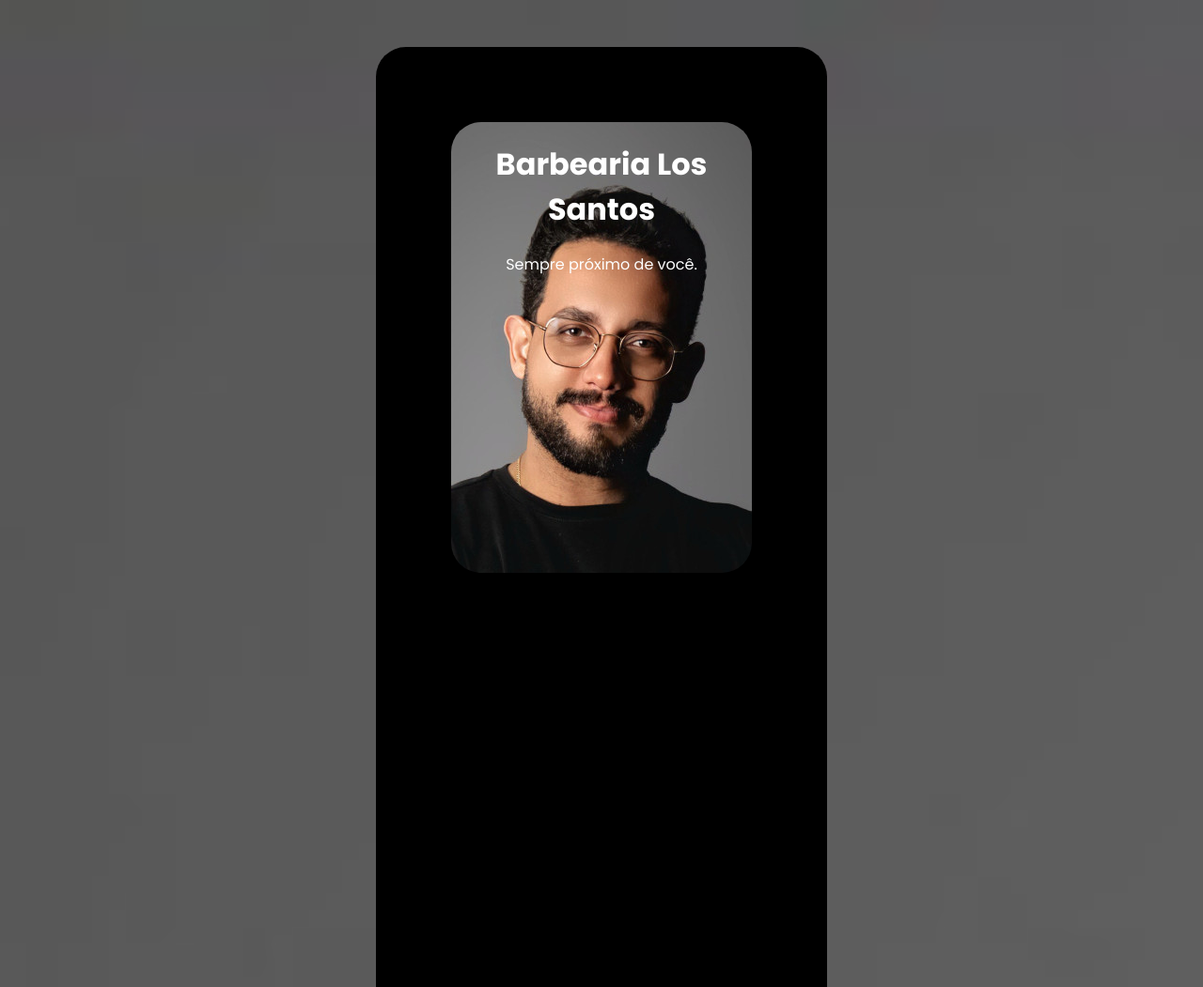
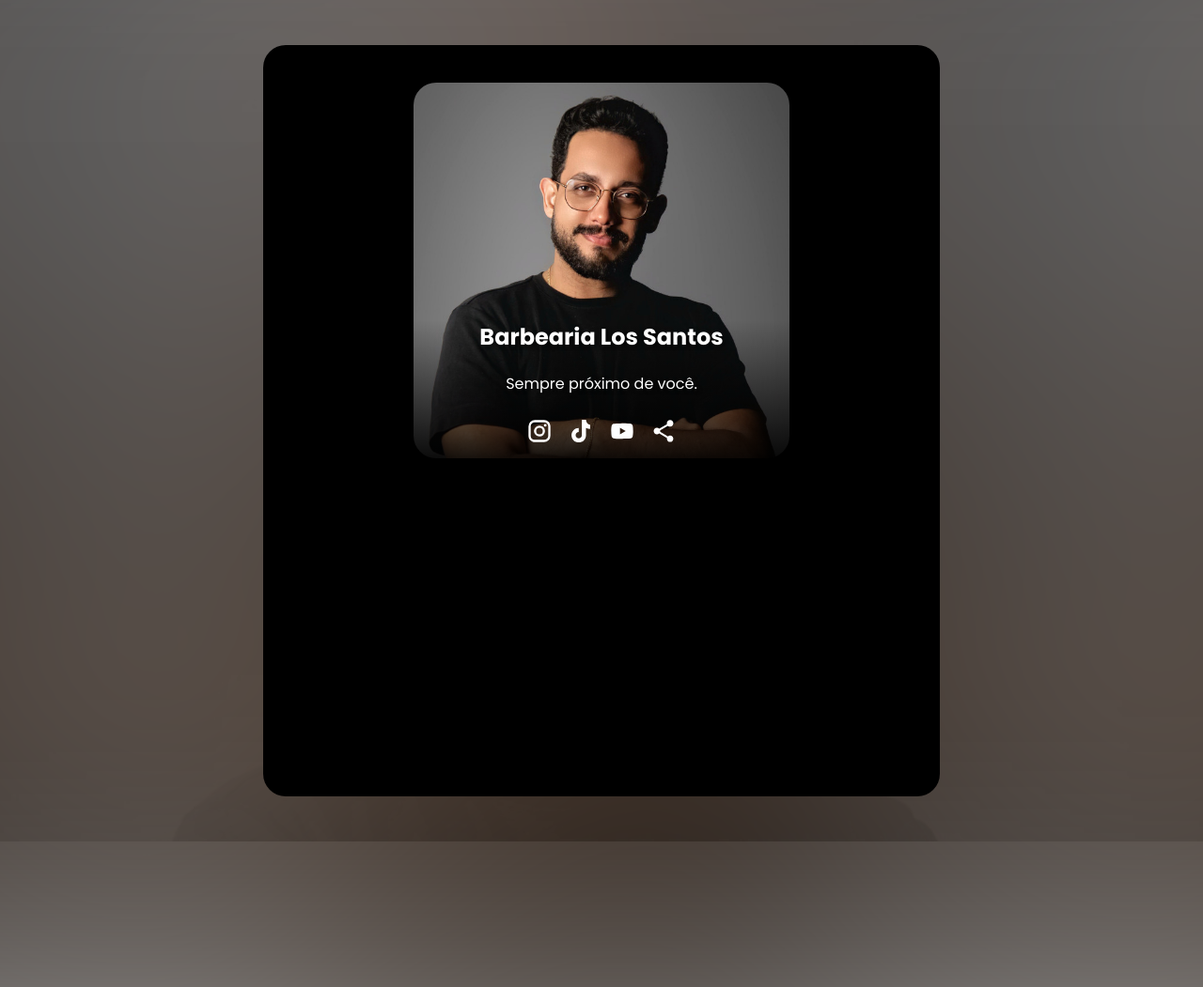
Before and after one commit to barbearia-los-santos/principal, a plain HTML site: page index.html in a window 1280 px wide. Shown: the top 1051 px of the page at 94% size. After the commit the page ends 800 px from the top, so only its background shows below. Drawn offline with Linux system fonts and the light colour scheme.

Commit message:
Ajustes de texto inicial

```diff
--- a/index.html
+++ b/index.html
@@ -10,11 +10,30 @@
     <body>
         <div class="fundo">
             <div class="conteudo">
-                <div class="titulo">
-                </div>
                 <div class="perfil">
-                    <h1>Barbearia Los Santos</h1>
-                    <p>Sempre próximo de você.</p>
+                    <div>
+                        <h2>Barbearia Los Santos</h2>
+                        <p>Sempre próximo de você.</p>
+                        <div class="icones">
+                            <div class="icone">
+                                <a href="https://www.instagram.com/barbearialossantosofc/">
+                                    <svg xmlns="http://www.w3.org/2000/svg" viewBox="0 0 200 200" style="fill: rgb(254, 254, 254); width: 28px; height: 28px; padding: 8px;"><path d="M65 16.667h70c26.667 0 48.333 21.666 48.333 48.333v70A48.334 48.334 0 0 1 135 183.333H65c-26.667 0-48.333-21.666-48.333-48.333V65A48.333 48.333 0 0 1 65 16.667m-1.667 16.666a30 30 0 0 0-30 30v73.334c0 16.583 13.417 30 30 30h73.334a30 30 0 0 0 30-30V63.333c0-16.583-13.417-30-30-30zm80.417 12.5a10.418 10.418 0 1 1 0 20.836 10.418 10.418 0 0 1 0-20.836M100 58.333a41.667 41.667 0 1 1 0 83.334 41.667 41.667 0 0 1 0-83.334M100 75a25 25 0 1 0 0 50 25 25 0 0 0 0-50"></path></svg>
+                                </a>
+                            </div>
+                            <div class="icone">
+                                <a href="#">
+                                    <svg xmlns="http://www.w3.org/2000/svg" viewBox="0 0 200 200" style="fill: rgb(254, 254, 254); width: 28px; height: 28px; padding: 8px;"><path d="M107.867 13.426v118.058c0 13.042-10.575 23.608-23.609 23.608-13.041 0-23.608-10.575-23.608-23.608 0-13.042 10.575-23.608 23.608-23.608V76.392c-30.425 0-55.091 24.667-55.091 55.092s24.666 55.092 55.091 55.092 55.092-24.667 55.092-55.092V76.392l1.658.834a66.6 66.6 0 0 0 29.817 7.041V52.776l-.942-.234c-17.95-4.483-30.541-20.617-30.541-39.116z"></path></svg>                            </a>
+                            </div>
+                            <div class="icone">
+                                <a href="#">
+                                    <svg xmlns="http://www.w3.org/2000/svg" viewBox="0 0 200 200" style="fill: rgb(254, 254, 254); width: 28px; height: 28px; padding: 8px;"><path d="m83.333 125 43.25-25-43.25-25zm96.334-65.25c1.083 3.917 1.833 9.167 2.333 15.833.583 6.667.833 12.417.833 17.417l.5 7c0 18.25-1.333 31.667-3.666 40.25-2.084 7.5-6.917 12.333-14.417 14.417-3.917 1.083-11.083 1.833-22.083 2.333-10.834.583-20.75.833-29.917.833l-13.25.5c-34.917 0-56.667-1.333-65.25-3.666-7.5-2.084-12.333-6.917-14.417-14.417-1.083-3.917-1.833-9.167-2.333-15.833-.583-6.667-.833-12.417-.833-17.417l-.5-7c0-18.25 1.333-31.667 3.666-40.25 2.084-7.5 6.917-12.333 14.417-14.417C38.667 44.25 45.833 43.5 56.833 43c10.834-.583 20.75-.833 29.917-.833l13.25-.5c34.917 0 56.667 1.333 65.25 3.666 7.5 2.084 12.333 6.917 14.417 14.417"></path></svg>                            </a>
+                            </div>
+                            <div class="icone">
+                                <a href="#">
+                                    <svg class="MuiSvgIcon-root MuiSvgIcon-fontSizeMedium h-5 w-5 text-gray-700 css-q7mezt" style="fill: rgb(254, 254, 254); width: 28px; height: 28px; padding: 8px;" focusable="false" aria-hidden="true" viewBox="0 0 24 24" data-testid="ShareIcon"><path d="M18 16.08c-.76 0-1.44.3-1.96.77L8.91 12.7c.05-.23.09-.46.09-.7s-.04-.47-.09-.7l7.05-4.11c.54.5 1.25.81 2.04.81 1.66 0 3-1.34 3-3s-1.34-3-3-3-3 1.34-3 3c0 .24.04.47.09.7L8.04 9.81C7.5 9.31 6.79 9 6 9c-1.66 0-3 1.34-3 3s1.34 3 3 3c.79 0 1.5-.31 2.04-.81l7.12 4.16c-.05.21-.08.43-.08.65 0 1.61 1.31 2.92 2.92 2.92s2.92-1.31 2.92-2.92-1.31-2.92-2.92-2.92"></path></svg>                            </a>
+                            </div>
+                        </div>
+                    </div>
                 </div>
                 <div class="acao webapp">
                 </div>
--- a/style.css
+++ b/style.css
@@ -1,20 +1,12 @@
-body {
-    font-family: "Poppins", sans-serif;
-    color: #ffffff;
-    text-align: center;
-    margin-top: 50px;
-    background-image: url('img/sidney.jpeg');
-    background-size: 1000%;
-    display: flex;
-    justify-content: center;
-    align-items: center;
+  body {
+    padding   : 0;
+    margin    : 0;
+    color     : #ffffff;
+    /* display: flex; */
+    font-family     : "Poppins", sans-serif;
   }
 
-  body::before {
-    filter: blur(5px) brightness(50%);
-  }
-
-  h1 {
+  h2 {
     font-weight: 700; /* Bold */
   }
 
@@ -22,32 +14,78 @@ body {
     font-weight: 400; /* Regular */
   }
 
+  .fundo {
+    display         : flex;
+    padding-top     : 3rem;
+    padding-bottom  : 3rem;
+    min-height      : 100vh;
+    justify-content : center;
+    text-align      : center;
+    background-image: url('img/sidney.jpeg');
+    background-size : cover;
+    width: 100%;
+    height: 100%;
+    position: fixed;
+    overflow: scroll;
+  }
+
+  .fundo::before {
+    content: "";
+    z-index: -1;
+    position: inherit;
+    left: inherit;
+    top: inherit;
+    width: inherit;
+    height: inherit;
+    background-image: inherit;
+    background-size: contain;
+    background-position: 50%;
+    filter: blur(100px);
+    transform: scale(2);
+    will-change: filter;
+  }
+
   .conteudo {
     background-color: black;
     display: grid;
     justify-content: center;
-    border-radius: 2rem;
-    width: 30rem;
-    padding: 5rem 0 ;
+    border-radius: 1.5rem;
+    width: 45rem;
+    padding: 2.5rem 0 ;
   }
 
+  .perfil {
+    height: 25rem;
+    width: 25rem;
+    background-image: url(img/sidney.jpeg);
+    background-position-y: -67px;
+    background-position-x: center;
+    background-size: 114%;
+    background-repeat: no-repeat;
+    border-radius: 1.5rem;
+    margin-bottom: 5rem;
+    align-content: end;
+  }
 
+  .perfil > div {
+    text-shadow: 2px 2px 4px rgba(0, 0, 0, 0.7);
+    background-image: linear-gradient(to top, rgba(0,0,0,0.9), rgba(0,0,0,0));
+  }
 
-  .perfil {
-    height: 30rem;
-    max-width: 20rem;
-    background-image: url('img/sidney.jpeg');
-    background-position: center 10%;
-    background-size:auto;
-    background-repeat: no-repeat;
-    border-radius: 2rem;
-    margin-bottom: 5rem;
+  .icones {
+    position: relative;
+    bottom: 0;
+    left: 0;
+    display: flex;
+    justify-content : center;
+    text-align      : center;
+    align-items     : center;
   }
 
   .acao {
     min-height: 30rem;
     width: 20rem;
 
-    border-radius: 2rem;
+    border-radius: 1.5rem;
     margin-bottom: 5rem;
   }
```
